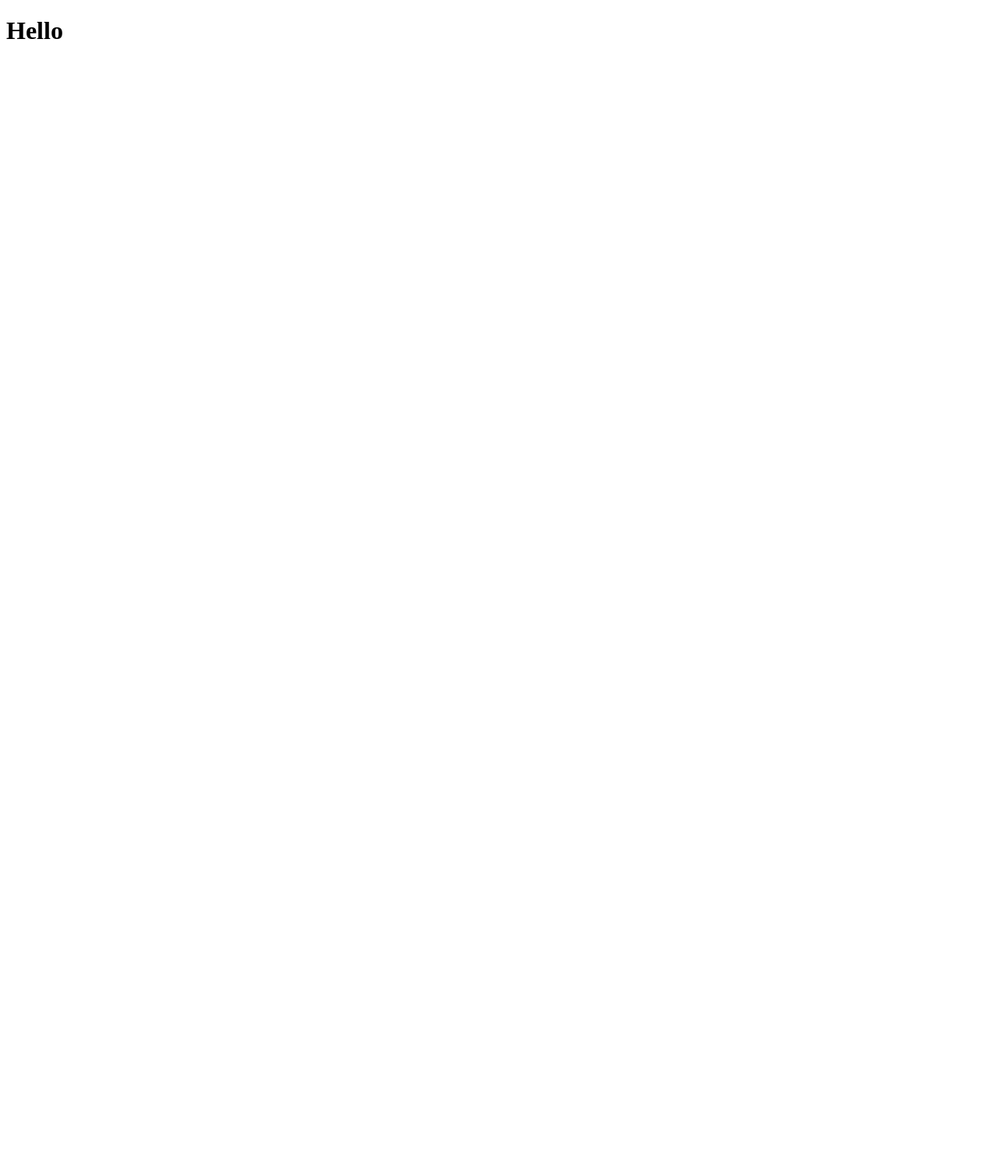
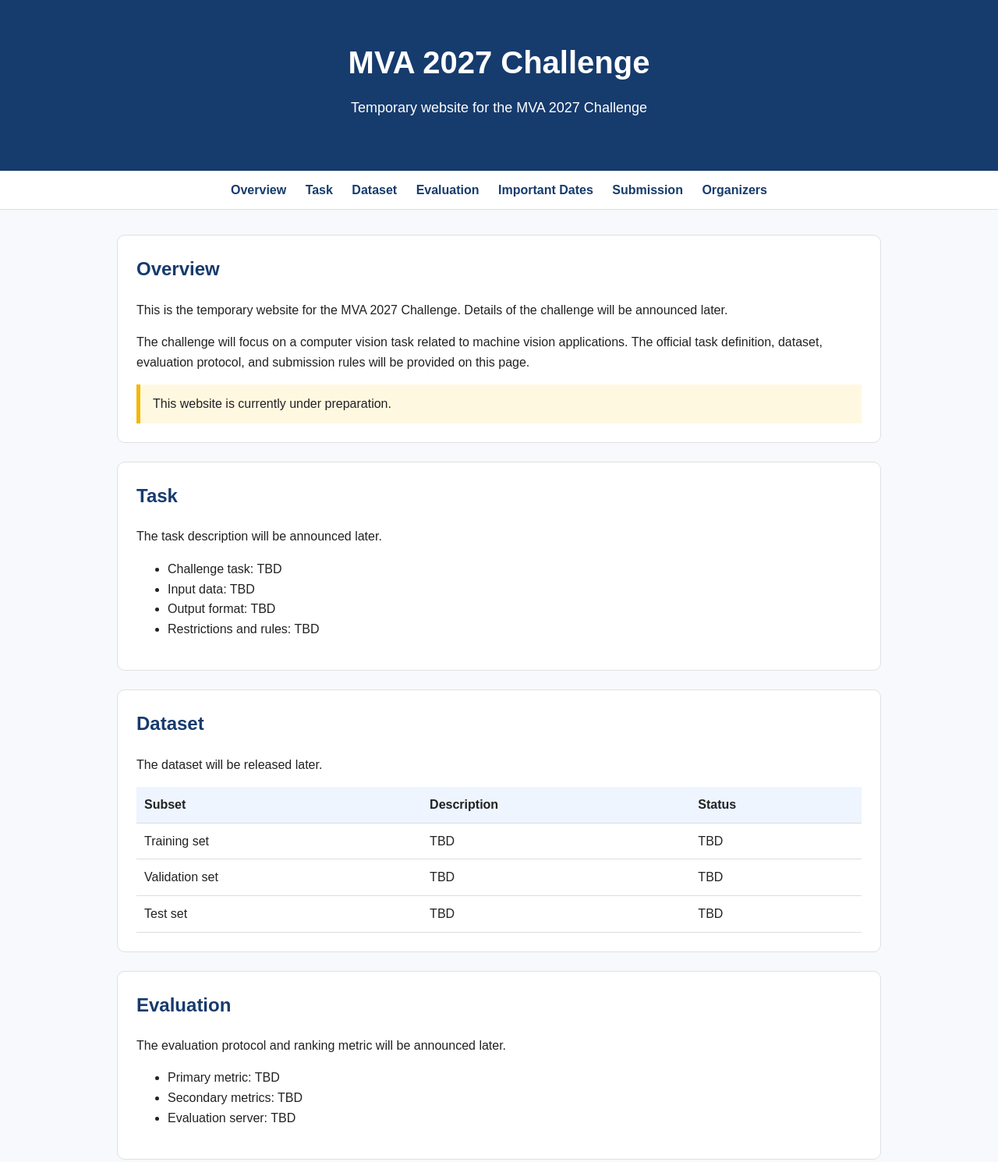
Before and after one commit to mva2027challenge/mva2027challenge.github.io, a plain HTML site: page index.html in a window 1280 px wide. Shown: the top 1490 px of the page at 78% size. Before the commit the page ends 800 px from the top, so only its background shows below. Drawn offline with Linux system fonts and the light colour scheme.

Commit message:
Update index.html

```diff
--- a/index.html
+++ b/index.html
@@ -1,8 +1,255 @@
 <!DOCTYPE html>
-<html>
+<html lang="en">
+<head>
+  <meta charset="UTF-8">
+  <title>MVA 2027 Challenge</title>
+  <meta name="viewport" content="width=device-width, initial-scale=1.0">
+
+  <style>
+    body {
+      margin: 0;
+      font-family: Arial, Helvetica, sans-serif;
+      color: #222;
+      background: #f7f9fc;
+      line-height: 1.6;
+    }
+
+    header {
+      background: #163b6d;
+      color: white;
+      padding: 48px 24px;
+      text-align: center;
+    }
+
+    header h1 {
+      margin: 0;
+      font-size: 40px;
+    }
+
+    header p {
+      margin-top: 12px;
+      font-size: 18px;
+    }
+
+    nav {
+      background: white;
+      border-bottom: 1px solid #ddd;
+      padding: 12px 20px;
+      text-align: center;
+    }
+
+    nav a {
+      margin: 0 10px;
+      color: #163b6d;
+      font-weight: bold;
+      text-decoration: none;
+    }
+
+    main {
+      max-width: 980px;
+      margin: 32px auto;
+      padding: 0 20px;
+    }
+
+    section {
+      background: white;
+      margin-bottom: 24px;
+      padding: 24px;
+      border-radius: 10px;
+      border: 1px solid #e0e0e0;
+    }
+
+    h2 {
+      color: #163b6d;
+      margin-top: 0;
+    }
+
+    table {
+      width: 100%;
+      border-collapse: collapse;
+      margin-top: 12px;
+    }
+
+    th, td {
+      border-bottom: 1px solid #ddd;
+      padding: 10px;
+      text-align: left;
+    }
+
+    th {
+      background: #eef5ff;
+    }
+
+    footer {
+      text-align: center;
+      padding: 24px;
+      color: #666;
+      background: white;
+      border-top: 1px solid #ddd;
+    }
+
+    .notice {
+      background: #fff8e1;
+      border-left: 5px solid #f2b705;
+      padding: 12px 16px;
+      margin-top: 16px;
+    }
+  </style>
+</head>
+
 <body>
+  <header>
+    <h1>MVA 2027 Challenge</h1>
+    <p>Temporary website for the MVA 2027 Challenge</p>
+  </header>
 
-<h1>Hello</h1>
+  <nav>
+    <a href="#overview">Overview</a>
+    <a href="#task">Task</a>
+    <a href="#dataset">Dataset</a>
+    <a href="#evaluation">Evaluation</a>
+    <a href="#dates">Important Dates</a>
+    <a href="#submission">Submission</a>
+    <a href="#organizers">Organizers</a>
+  </nav>
 
+  <main>
+    <section id="overview">
+      <h2>Overview</h2>
+      <p>
+        This is the temporary website for the MVA 2027 Challenge.
+        Details of the challenge will be announced later.
+      </p>
+      <p>
+        The challenge will focus on a computer vision task related to machine
+        vision applications. The official task definition, dataset, evaluation
+        protocol, and submission rules will be provided on this page.
+      </p>
+      <div class="notice">
+        This website is currently under preparation.
+      </div>
+    </section>
+
+    <section id="task">
+      <h2>Task</h2>
+      <p>
+        The task description will be announced later.
+      </p>
+      <ul>
+        <li>Challenge task: TBD</li>
+        <li>Input data: TBD</li>
+        <li>Output format: TBD</li>
+        <li>Restrictions and rules: TBD</li>
+      </ul>
+    </section>
+
+    <section id="dataset">
+      <h2>Dataset</h2>
+      <p>
+        The dataset will be released later.
+      </p>
+
+      <table>
+        <tr>
+          <th>Subset</th>
+          <th>Description</th>
+          <th>Status</th>
+        </tr>
+        <tr>
+          <td>Training set</td>
+          <td>TBD</td>
+          <td>TBD</td>
+        </tr>
+        <tr>
+          <td>Validation set</td>
+          <td>TBD</td>
+          <td>TBD</td>
+        </tr>
+        <tr>
+          <td>Test set</td>
+          <td>TBD</td>
+          <td>TBD</td>
+        </tr>
+      </table>
+    </section>
+
+    <section id="evaluation">
+      <h2>Evaluation</h2>
+      <p>
+        The evaluation protocol and ranking metric will be announced later.
+      </p>
+      <ul>
+        <li>Primary metric: TBD</li>
+        <li>Secondary metrics: TBD</li>
+        <li>Evaluation server: TBD</li>
+      </ul>
+    </section>
+
+    <section id="dates">
+      <h2>Important Dates</h2>
+      <p>All dates are tentative.</p>
+
+      <table>
+        <tr>
+          <th>Event</th>
+          <th>Date</th>
+        </tr>
+        <tr>
+          <td>Challenge website online</td>
+          <td>TBD</td>
+        </tr>
+        <tr>
+          <td>Dataset release</td>
+          <td>TBD</td>
+        </tr>
+        <tr>
+          <td>Submission deadline</td>
+          <td>TBD</td>
+        </tr>
+        <tr>
+          <td>Winner announcement</td>
+          <td>TBD</td>
+        </tr>
+      </table>
+    </section>
+
+    <section id="registration">
+      <h2>Registration</h2>
+      <p>
+        Registration information will be announced later.
+      </p>
+    </section>
+
+    <section id="submission">
+      <h2>Submission</h2>
+      <p>
+        Submission instructions will be announced later.
+      </p>
+      <ul>
+        <li>Submission platform: TBD</li>
+        <li>Submission format: TBD</li>
+        <li>Code submission: TBD</li>
+      </ul>
+    </section>
+
+    <section id="organizers">
+      <h2>Organizers</h2>
+      <ul>
+        <li>Norimichi Ukita, Toyota Technological Institute</li>
+        <li>Additional organizers: TBD</li>
+      </ul>
+    </section>
+
+    <section id="contact">
+      <h2>Contact</h2>
+      <p>
+        Contact information will be announced later.
+      </p>
+    </section>
+  </main>
+
+  <footer>
+    <p>&copy; MVA 2027 Challenge Organizers</p>
+  </footer>
 </body>
 </html>
```
